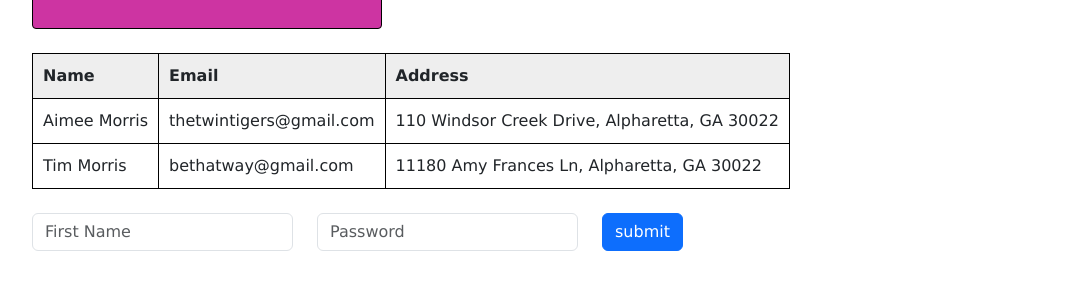
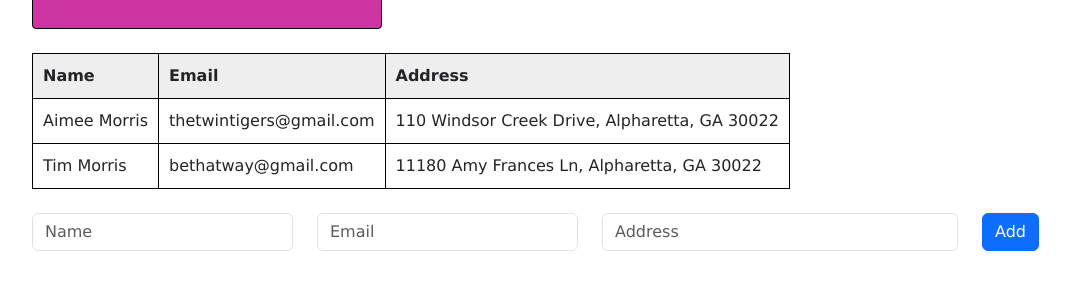
Before and after one commit to aimo88/sandbox, a website: page src/html/test.html in a window 1280 px wide. Shown: the part 212-502 px from the top of the page, without its empty margins (50-1120 px from the left). Drawn offline with nearby package versions, Linux system fonts and the light colour scheme.

Commit message:
deleted commented code, made form inputs match table columns

```diff
--- a/src/html/test.html
+++ b/src/html/test.html
@@ -14,7 +14,6 @@
                 font-size: 32px;
                 color: #fff;
                 font-weight: 900;
-                /*margin: 25px 50px;*/
                 margin-top:25px;
                 padding: 15px;
                 border: 1px solid #000;
@@ -30,13 +29,7 @@
                 font-size: 16px;
                 font-weight: normal;
             }
-            /*#main-content {
-                padding: 50px;
-            }*/
             table {
-                /*margin: 25px 50px;
-                margin-top:25px;*/
-
                 border: 1.0px solid #000;
                 border-collapse: collapse;
             }
@@ -65,7 +58,6 @@
                     <p>we are all just floating around on this spinning rock trying to make connections</p>
                 </div>
                 <table class="mt-4" border="0">
-
                     <thead>
                         <tr>
                             <th>Name</th>
@@ -90,19 +82,16 @@
                     <form>
                         <div class="row">
                             <div class="col-md-3">
-                                <div class="mb-3">
-                                    <input class="form-control" type="text" id="firstname" placeholder="First Name"/>
-                                </div>
+                                <input class="form-control" type="text" id="name" placeholder="Name"/>
                             </div>
                             <div class="col-md-3">
-                                <div class="mb-3">
-                                    <input class="form-control" type="password" id="password" placeholder="Password" />
-                                </div>
+                                <input class="form-control" type="text" id="email" placeholder="Email" />
                             </div>
-                            <div class="col-md-3">
-                                <div class="mb-3">
-                                    <button type="button" class="btn btn-primary">submit</button>
-                                </div>
+                            <div class="col-md-4">
+                                <input class="form-control" type="text" id="address" placeholder="Address" />
+                            </div>
+                            <div class="col-md-2">
+                                <button type="button" class="btn btn-primary">Add</button>
                             </div>
                         </div>
                     </form>
```
